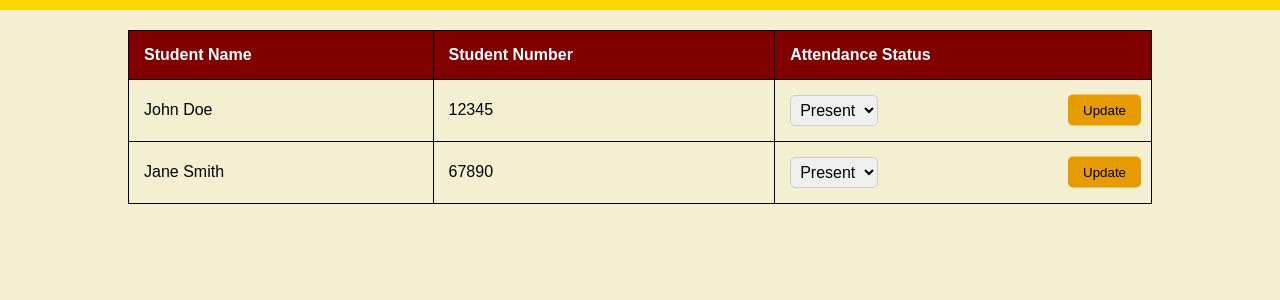
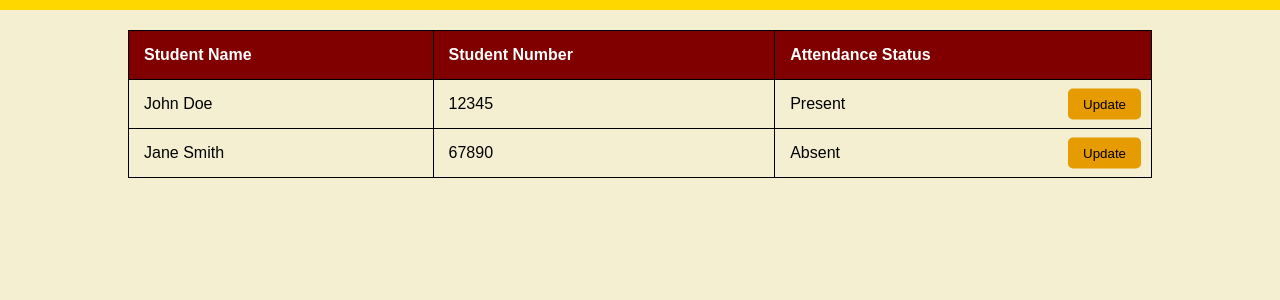
Before and after one commit to PUP-BSIT/project-digital_dynasty, a PHP site: page /attendance.html in a window 1280 px wide. Shown: the part 160-460 px from the top of the page. Run offline with PHP 8.4, Linux system fonts and the light colour scheme.

Commit message:
update the css file

```diff
--- a/attendance.html
+++ b/attendance.html
@@ -25,10 +25,7 @@
                     <td class="cell-with-border">John Doe</td>
                     <td class="cell-with-border">12345</td>
                     <td class="attendance-status cell-with-border">
-                        <select>
-                            <option value="Present">Present</option>
-                            <option value="Absent">Absent</option>
-                        </select>
+                        Present
                         <button>Update</button>
                     </td>
                 </tr>
@@ -36,10 +33,7 @@
                     <td class="cell-with-border">Jane Smith</td>
                     <td class="cell-with-border">67890</td>
                     <td class="attendance-status cell-with-border">
-                        <select>
-                            <option value="Present">Present</option>
-                            <option value="Absent">Absent</option>
-                        </select>
+                        Absent
                         <button>Update</button>
                     </td>
                 </tr>
--- a/styles/class_report_styles.css
+++ b/styles/class_report_styles.css
@@ -2,7 +2,7 @@
     margin: 0;
     font-family: Arial, Helvetica, sans-serif;
     position: relative;
-    background-image: url(./images/puptclass.jpg);
+    background-image: url(../assets/images/puptclass.jpg);
     background-repeat: no-repeat;
     background-size: cover;
     background-attachment: fixed;
--- a/styles/createaccount_styles.css
+++ b/styles/createaccount_styles.css
@@ -2,7 +2,7 @@
   margin: 0;
   font-family: Arial, Helvetica, sans-serif;
   position: relative;
-  background-image: url(./images/puptclass.jpg);
+  background-image: url(../assets/images/puptclass.jpg);
   background-repeat: no-repeat;
   background-size: cover;
   background-attachment: fixed;
--- a/styles/login_styles.css
+++ b/styles/login_styles.css
@@ -11,7 +11,7 @@
     left: 0;
     width: 100%;
     height: 100%;
-    background-image: url(./images/classroom.jpeg);
+    background-image: url(../assets/images/puptclass.jpg);
     background-repeat: no-repeat;
     background-size: cover;
     background-attachment: fixed;
--- a/styles/signup_styles.css
+++ b/styles/signup_styles.css
@@ -2,7 +2,7 @@
   margin: 0;
   font-family: Arial, Helvetica, sans-serif;
   position: relative;
-  background-image: url(./images/puptclass.jpg);
+  background-image: url(../assets/images/puptclass.jpg);
   background-repeat: no-repeat;
   background-size: cover;
   background-attachment: fixed;
```
